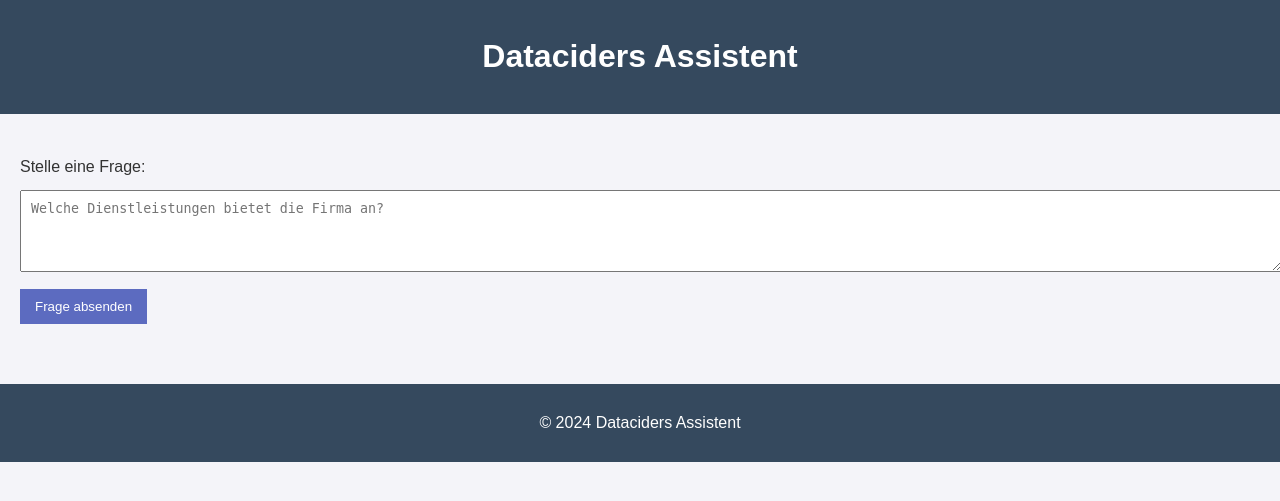
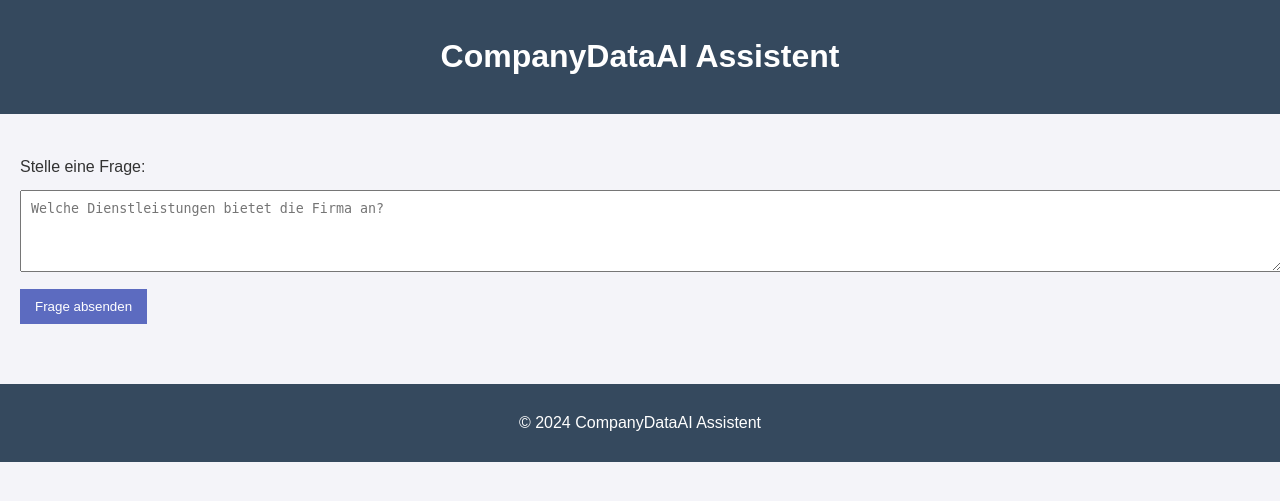
Before and after one commit to DerIngo/CompanyDataAI, a Flask app: page / in a window 1280 px wide. Shown: the top 501 px of the page. Run offline with Flask 3, Linux system fonts and the light colour scheme.

Commit message:
initial commit

```diff
--- a/scrapper/spiders/fullsite_spider.py
+++ b/scrapper/spiders/fullsite_spider.py
@@ -4,6 +4,7 @@ from scrapper.cleaner import clean_html_content
 class FullSiteSpider(scrapy.Spider):
     name = "fullsite"
     allowed_domains = [
+        "dataciders.com",
         "catenate.com",
         "cth-bi.de",
         "datalytics-consulting.com",
@@ -17,6 +18,7 @@ class FullSiteSpider(scrapy.Spider):
     ]
 
     start_urls = [
+        "https://dataciders.com/",
         "https://catenate.com/",
         "https://cth-bi.de/",
         "https://datalytics-consulting.com/",
--- a/webapp/templates/base.html
+++ b/webapp/templates/base.html
@@ -3,18 +3,18 @@
 <head>
     <meta charset="UTF-8">
     <meta name="viewport" content="width=device-width, initial-scale=1.0">
-    <title>Dataciders Assistent</title>
+    <title>CompanyDataAI Assistent</title>
     <link rel="stylesheet" href="/static/style.css">
 </head>
 <body>
     <header>
-        <h1>Dataciders Assistent</h1>
+        <h1>CompanyDataAI Assistent</h1>
     </header>
     <main>
         {% block content %}{% endblock %}
     </main>
     <footer>
-        <p>© 2024 Dataciders Assistent</p>
+        <p>© 2024 CompanyDataAI Assistent</p>
     </footer>
 </body>
 </html>
```
Also changed, not shown: README.md, resources/screenshot-lmstudio.png (renamed from resources/screenshot.png), resources/screenshot-webapp.png (added).
